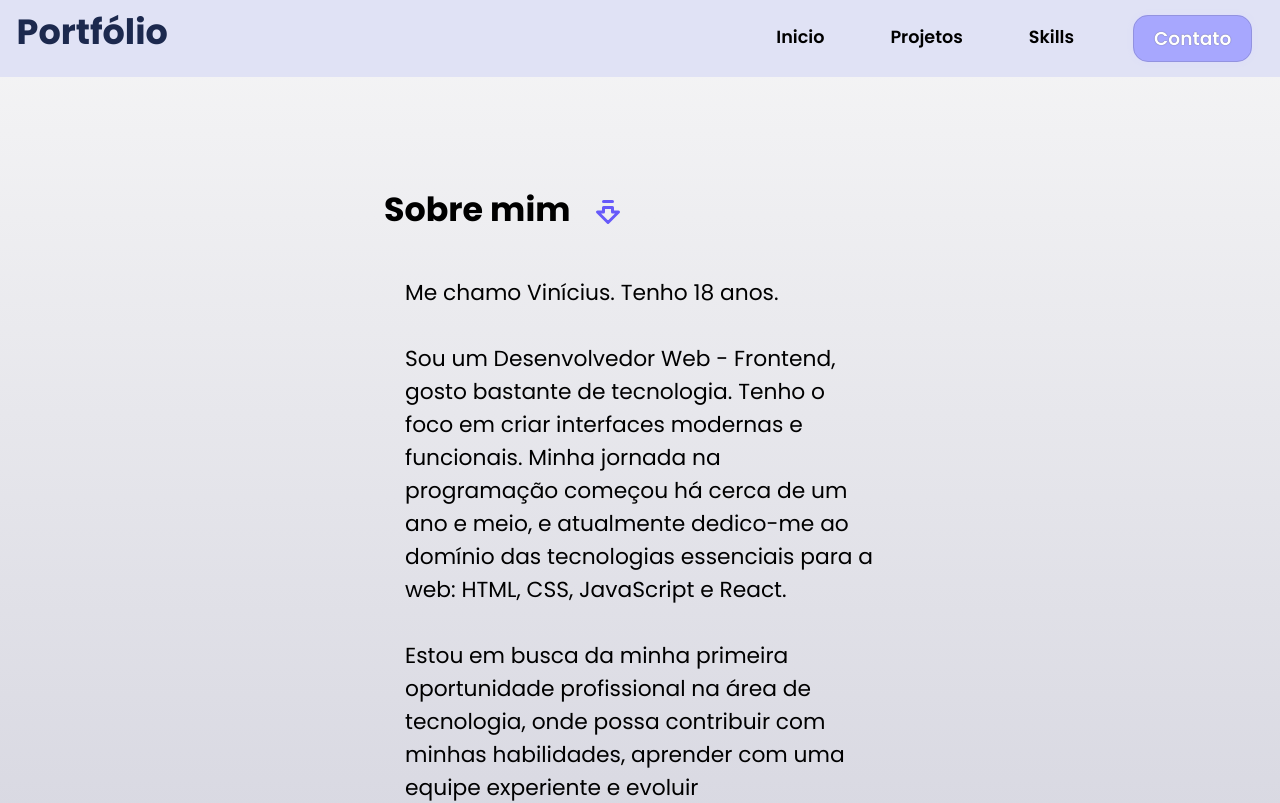
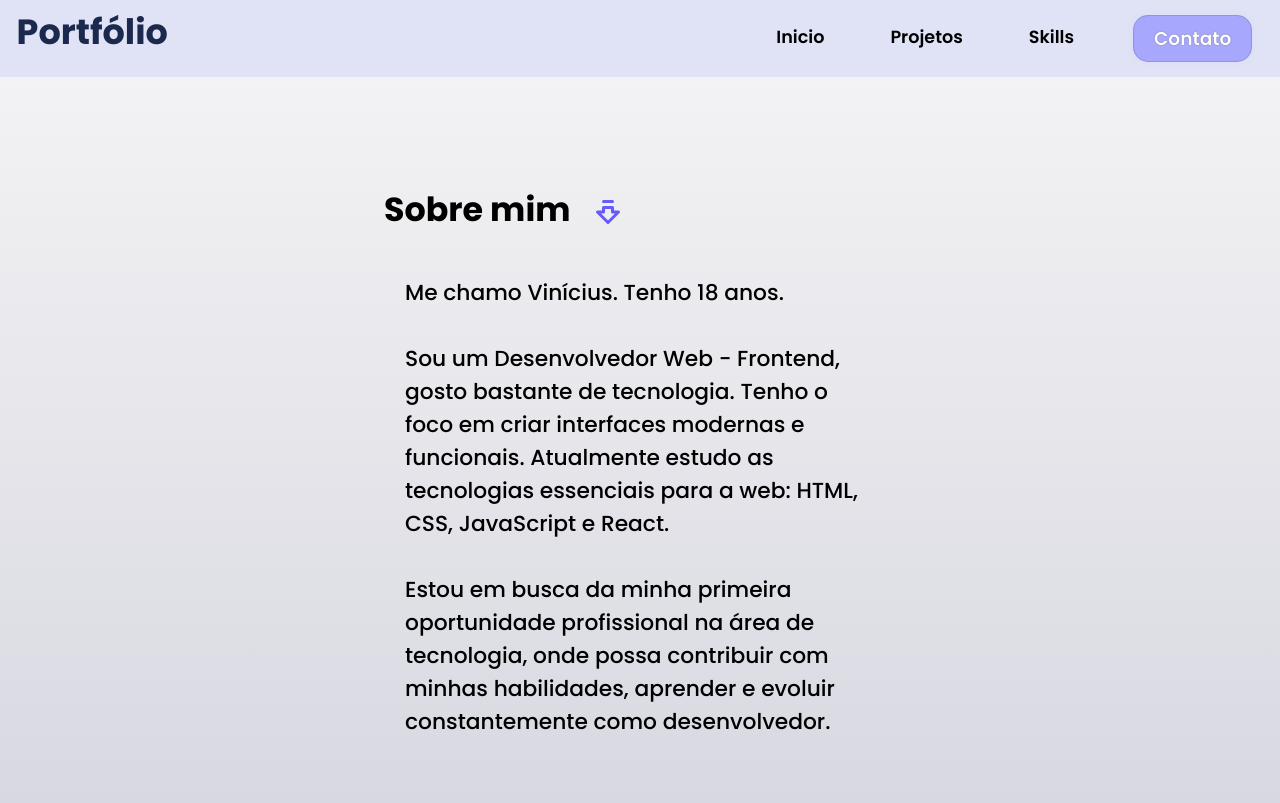
Before and after one commit to SantV7/personal_portifolio, a React (Vite) app: page / in a window 1280 px wide. Shown: the top 803 px of the page. Built offline with nearby package versions, Linux system fonts and the light colour scheme; some icons are missing.

Commit message:
Updating text about me

```diff
--- a/src/components/main/MainContent.jsx
+++ b/src/components/main/MainContent.jsx
@@ -5,6 +5,7 @@ import ScrollReveal from "scrollreveal";
 import { useEffect } from 'react';
 import gsap from 'gsap';
 <a href="https://lordicon.com/">Icons by Lordicon.com</a>
+
 
 const MainContent = () => {
 
@@ -56,10 +57,9 @@ const MainContent = () => {
 
                   <p className='paragraph_text_about_me'>Me chamo Vinícius. Tenho 18 anos.</p>
                   <p className='paragraph_text_about_me'>Sou um Desenvolvedor Web - Frontend, gosto bastante de tecnologia.
-                   Tenho o foco em criar interfaces modernas e funcionais. Minha jornada na programação começou há cerca de um ano e meio,
-                   e atualmente dedico-me ao domínio das tecnologias essenciais para a web: HTML, CSS, JavaScript e React.</p>
+                   Tenho o foco em criar interfaces modernas e funcionais. Atualmente estudo as tecnologias essenciais para a web: HTML, CSS, JavaScript e React.</p>
                   <p className='paragraph_text_about_me'>Estou em busca da minha primeira oportunidade profissional na área de tecnologia,
-                  onde possa contribuir com minhas habilidades, aprender com uma equipe experiente e evoluir constantemente como desenvolvedor.</p>
+                  onde possa contribuir com minhas habilidades, aprender e evoluir constantemente como desenvolvedor.</p>
                </div>
             </section>
 
--- a/src/style/global.css
+++ b/src/style/global.css
@@ -1,6 +1,7 @@
 @charset "UTF-8";
 
 @import url('https://fonts.googleapis.com/css2?family=Poppins:ital,wght@0,100;0,200;0,300;0,400;0,500;0,600;0,700;0,800;0,900;1,100;1,200;1,300;1,400;1,500;1,600;1,700;1,800;1,900&display=swap');
+
 
 * {
     padding: 0;
--- a/src/style/main/mainContent.css
+++ b/src/style/main/mainContent.css
@@ -4,7 +4,6 @@ main {
     justify-content: center;
     align-items: center;
 }
-
 
 main > .infoContent {
     display: flex;
@@ -16,6 +15,7 @@ main > .infoContent {
 }
 
 .text_about_me {
+    font-weight: 500;
     width: 325px;
 }
 
@@ -35,14 +35,12 @@ main > .infoContent {
     font-size: 21.77px;
 }
 
-
 #arrow_me {
     color: rgb(103, 90, 250);
     font-size: 36px;
     margin-left: 12.45px;
     margin-bottom: -8.5px;
 }
-
 
 #transition_for_skills {
     background-color: transparent;
@@ -53,6 +51,8 @@ main > .infoContent {
     width: 40%;
     align-items: center;
 }
+
+
 
 
 @media screen and (min-width:768px) {
```
